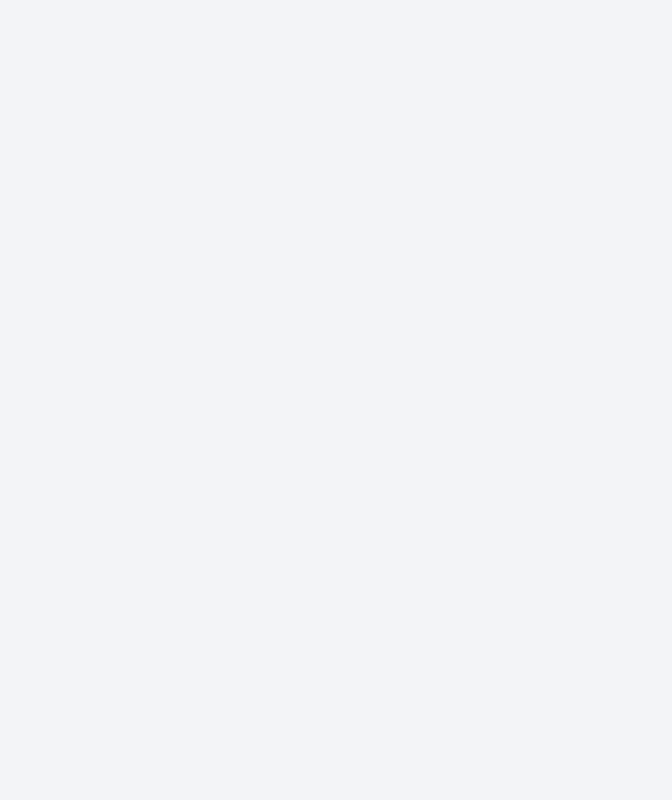
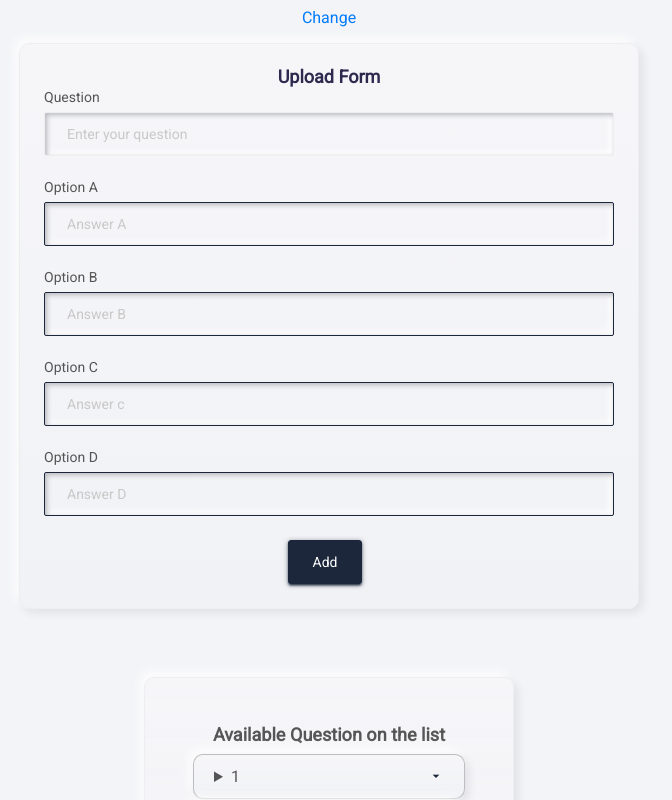
Before and after one commit to KROM-TECH/Quizy, a Vue app: page /upload in a window 1280 px wide. Shown: the whole page, without its empty margins (311-983 px from the left). Built offline with nearby package versions, Linux system fonts and the light colour scheme.

Commit message:
Worked on the upload page form

```diff
--- a/src/router/index.js
+++ b/src/router/index.js
@@ -46,6 +46,12 @@ const routes = [
     component: () =>
       import("../views/Select.vue")
   },
+  {
+    path: "/upload",
+    name: "Upload",
+    component: () =>
+      import("../views/Upload.vue")
+  },
 ];
 
 const router = new VueRouter({
--- a/src/views/Select.vue
+++ b/src/views/Select.vue
@@ -51,7 +51,7 @@ export default {
   },
   data() {
     return {
-      active: "quiz"
+      active: ""
     };
   },
   methods: {
--- /dev/null
+++ b/src/views/Upload.vue
@@ -0,0 +1,226 @@
+<template>
+  <div>
+    <Menu></Menu>
+    <div class="center">
+      <a href="" class="float-left mt-2">Change</a>
+      <div class="col-md-6 grid-margin stretch-card mt-3">
+        <div class="card">
+          <div class="card-body">
+            <h4 class="card-title text-center">Upload form</h4>
+            <form class="forms-sample">
+              <div class="form-group">
+                <label for="question">Question</label>
+                <input
+                  @keyup="grow"
+                  type="text"
+                  class="form-control"
+                  id="question"
+                  placeholder="Enter your question"
+                />
+              </div>
+              <div class="form-group">
+                <label for="A">Option A</label>
+                <input type="Text" class="form-control ans" id="A" placeholder="Answer A" />
+              </div>
+              <div class="form-group">
+                <label for="B">Option B</label>
+                <input type="text" class="form-control ans" id="B" placeholder="Answer B" />
+              </div>
+              <div class="form-group">
+                <label for="C">Option C</label>
+                <input type="text" class="form-control ans" id="C" placeholder="Answer c" />
+              </div>
+              <div class="form-group">
+                <label for="D">Option D</label>
+                <input type="text" class="form-control ans" id="D" placeholder="Answer D" />
+              </div>
+              <div class="center">
+                <button type="submit" class="btn btn-dark mr-2">Add</button>
+              </div>
+            </form>
+          </div>
+        </div>
+      </div>
+      <div class="my-5 p-5 card">
+        <h4 class="text-center">Available Question on the list</h4>
+        <details class="card-header card">
+          <summary>1  <i class="mdi mdi-menu-down float-right" style="color:#1c273c"></i></summary>
+          <div class="bo py-2">
+            <div>
+              <h6>Question</h6>
+              <p>Who killed adam ?</p>
+            </div>
+            <div>
+              <h6>Option A</h6>
+              <p>Google</p>
+            </div>
+            <div>
+              <h6>Option B</h6>
+              <p>Facebook</p>
+            </div>
+            <div>
+              <h6>Option C</h6>
+              <p>Microsoft</p>
+            </div>
+            <div>
+              <h6>Option D</h6>
+              <p>Amazon</p>
+            </div>
+
+            </div>
+        </details>
+        <details class="card-header card">
+          <summary>2  <i class="mdi mdi-menu-down float-right" style="color:#1c273c"></i></summary>
+          <div class="bo py-2">
+            <div>
+              <h6>Question</h6>
+              <p>Who killed adam ?</p>
+            </div>
+            <div>
+              <h6>Option A</h6>
+              <p>Google</p>
+            </div>
+            <div>
+              <h6>Option B</h6>
+              <p>Facebook</p>
+            </div>
+            <div>
+              <h6>Option C</h6>
+              <p>Microsoft</p>
+            </div>
+            <div>
+              <h6>Option D</h6>
+              <p>Amazon</p>
+            </div>
+
+            </div>
+        </details>
+        <details class="card-header card">
+          <summary>3  <i class="mdi mdi-menu-down float-right" style="color:#1c273c"></i></summary>
+          <div class="bo py-2">
+            <div>
+              <h6>Question</h6>
+              <p>Who killed adam ?</p>
+            </div>
+            <div>
+              <h6>Option A</h6>
+              <p>Google</p>
+            </div>
+            <div>
+              <h6>Option B</h6>
+              <p>Facebook</p>
+            </div>
+            <div>
+              <h6>Option C</h6>
+              <p>Microsoft</p>
+            </div>
+            <div>
+              <h6>Option D</h6>
+              <p>Amazon</p>
+            </div>
+
+            </div>
+        </details>
+        <details class="card-header card">
+          <summary>4  <i class="mdi mdi-menu-down float-right" style="color:#1c273c"></i></summary>
+          <div class="bo py-2">
+            <div>
+              <h6>Question</h6>
+              <p>Who killed adam ?</p>
+            </div>
+            <div>
+              <h6>Option A</h6>
+              <p>Google</p>
+            </div>
+            <div>
+              <h6>Option B</h6>
+              <p>Facebook</p>
+            </div>
+            <div>
+              <h6>Option C</h6>
+              <p>Microsoft</p>
+            </div>
+            <div>
+              <h6>Option D</h6>
+              <p>Amazon</p>
+            </div>
+
+            </div>
+        </details>
+        <details class="card-header card">
+          <summary>5  <i class="mdi mdi-menu-down float-right" style="color:#1c273c"></i></summary>
+          <div class="bo py-2">
+            <div>
+              <h6>Question</h6>
+              <p>Who killed adam ?</p>
+            </div>
+            <div>
+              <h6>Option A</h6>
+              <p>Google</p>
+            </div>
+            <div>
+              <h6>Option B</h6>
+              <p>Facebook</p>
+            </div>
+            <div>
+              <h6>Option C</h6>
+              <p>Microsoft</p>
+            </div>
+            <div>
+              <h6>Option D</h6>
+              <p>Amazon</p>
+            </div>
+
+            </div>
+        </details>
+
+
+
+      </div>
+    </div>
+  </div>
+</template>
+
+<script>
+import Menu from "@/components/Menu";
+export default {
+  components: {
+    Menu
+  },
+  data() {
+    return {};
+  },
+  methods: {
+    grow(e) {
+      console.log(e.nextElementSibling);
+    }
+  }
+};
+</script>
+
+<style scoped>
+.bo{
+  border-top: 1px solid rgba(0, 0, 0, 0.612);
+}
+details{
+  width:17rem;
+  border: 1px solid rgba(0, 0, 0, 0.224);
+  margin: 2px 0px;
+}
+summary{
+  outline: none;
+
+}
+.center {
+  display: flex;
+  flex-direction: column;
+  /* justify-content: center; */
+  align-items: center
+}
+.ans{
+  border-color: #1c273c !important;
+}
+details > summary::-webkit-details-marker {
+  display: none;
+}
+</style>
```
